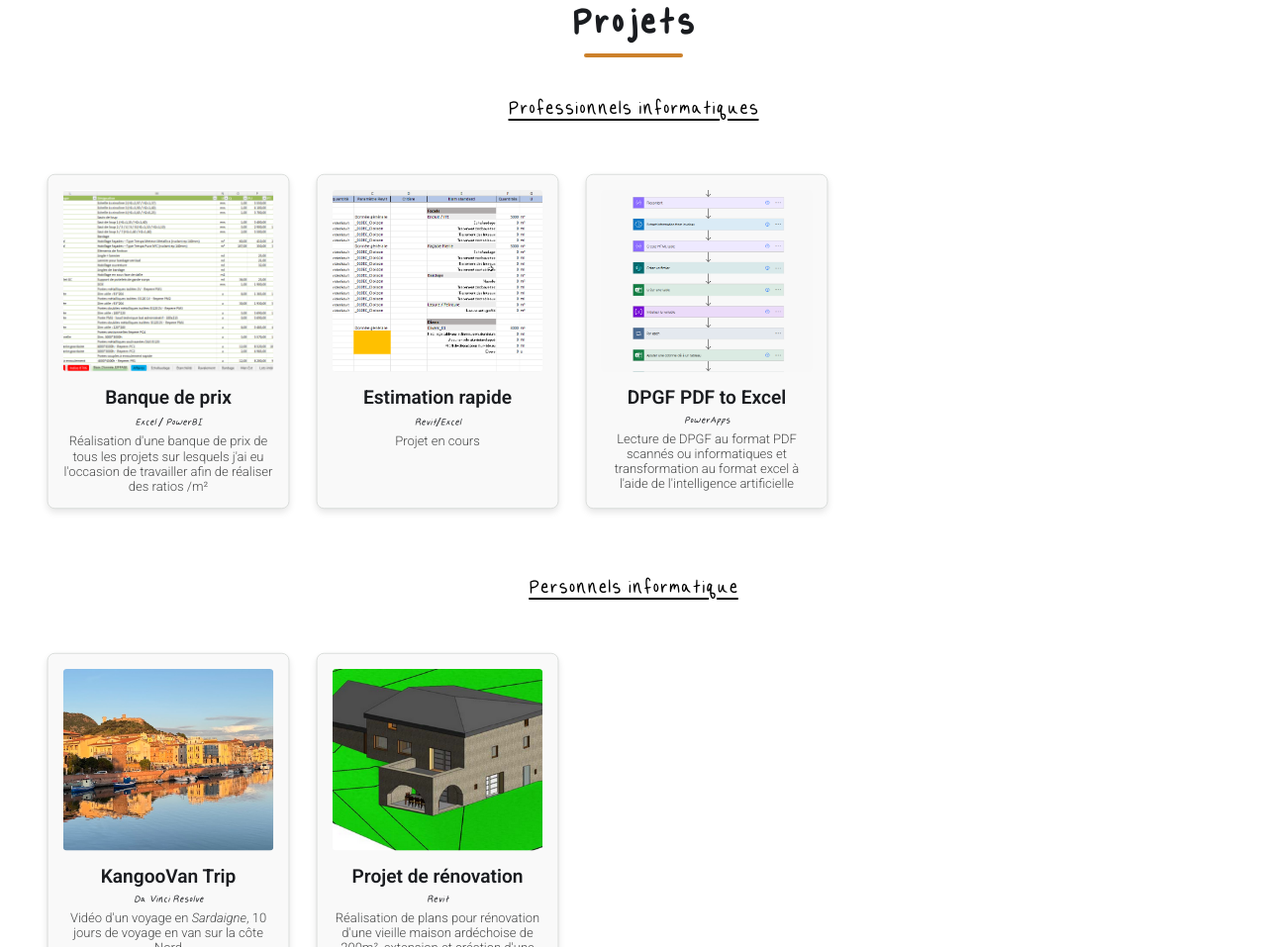
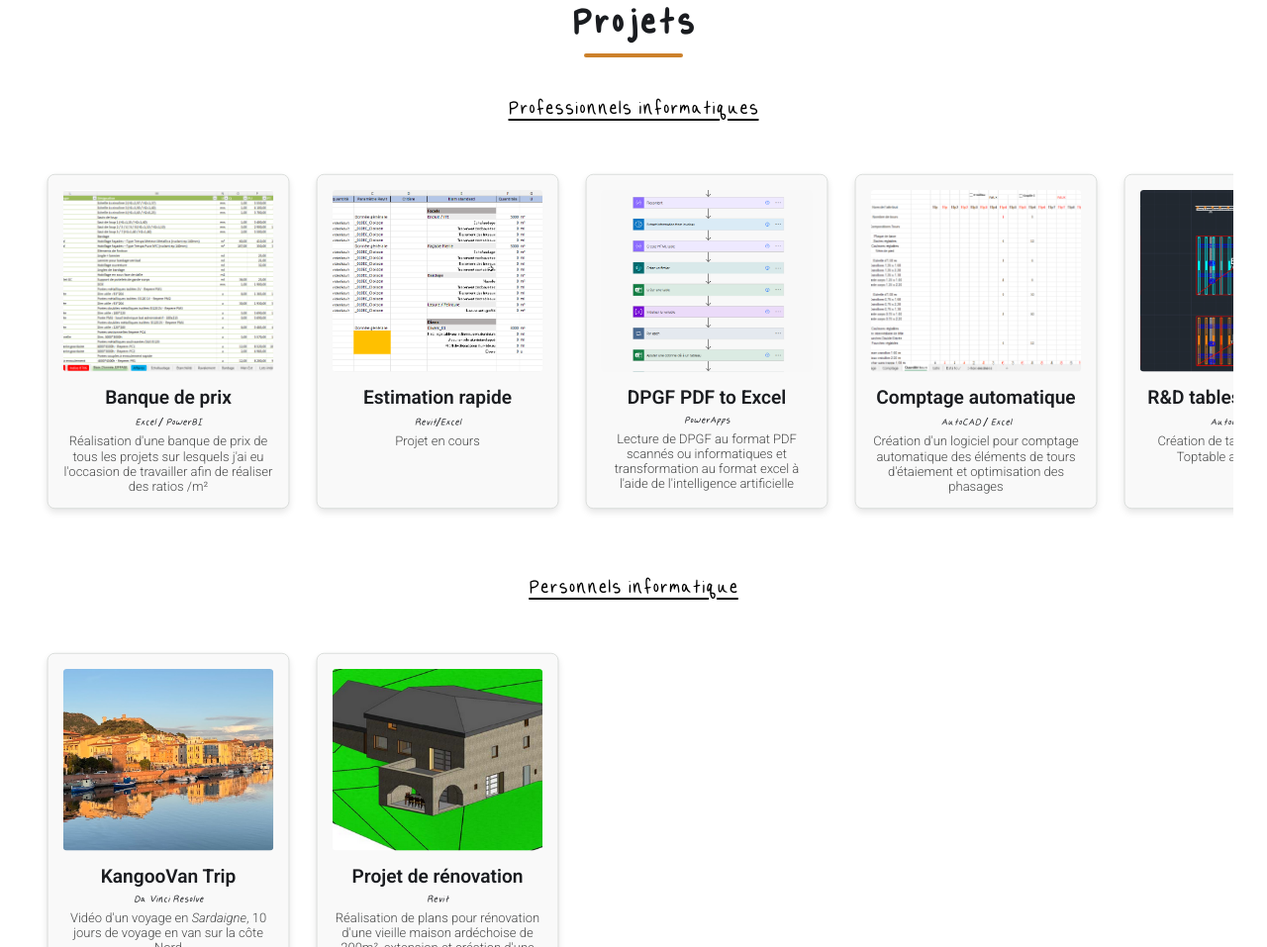
Before and after one commit to PALA999/Portfolio, a plain HTML site: page index.html in a window 1280 px wide. Shown: the part 1219-2176 px from the top of the page at 99% size. Drawn offline with nearby package versions, Linux system fonts and the light colour scheme.

Commit message:
Add files via upload

```diff
--- a/index.html
+++ b/index.html
@@ -102,7 +102,22 @@
                         <p>Lecture de DPGF au format PDF scannés ou informatiques et transformation au format excel à l'aide de l'intelligence artificielle</p>
                     </a>
                 </div>
-
+                <div class="swiper-slide">
+                    <a href="https://github.com/" target="_blank" class="project-box">
+                        <img src="images/Comptage.png" alt="Comptage">
+                        <h4>Comptage automatique</h4>
+                        <h5><em>AutoCAD / Excel</em></h5>
+                        <p>Création d'un logiciel pour comptage automatique des éléments de tours d'étaiement et optimisation des phasages</p>
+                    </a>
+                </div>
+                <div class="swiper-slide">
+                    <a href="https://github.com/" target="_blank" class="project-box">
+                        <img src="images/Tables.png" alt="Tables">
+                        <h4>R&D tables de coffrage</h4>
+                        <h5><em>AutoCAD / Excel</em></h5>
+                        <p>Création de tables de coffrages Toptable avec R&D Alphi</p>
+                    </a>
+                </div>
                 </div>
             </div>
         </div>
--- a/styles.css
+++ b/styles.css
@@ -38,7 +38,7 @@ nav {
     display: flex;
     justify-content: space-between;
     padding: 0 3.125rem;
-    height: 5rem;
+    height: 4rem;
     align-items: center;
     position: fixed;
     top: 0;
```
Also changed, not shown: images/Comptage.png (added), images/Tables.png (added).
